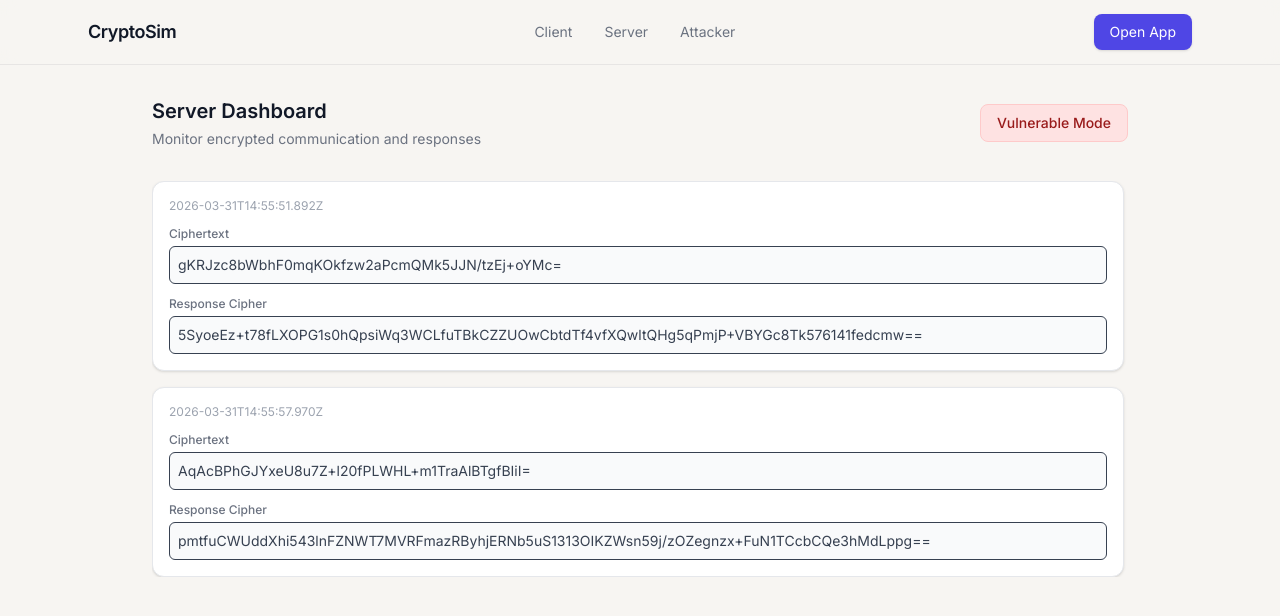
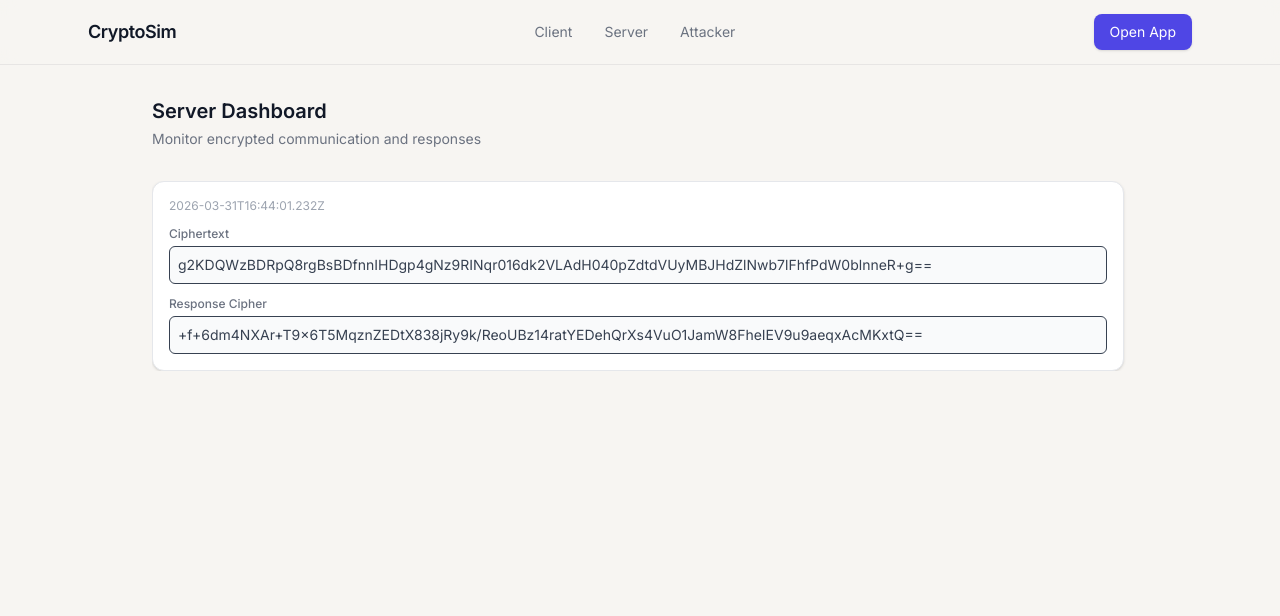
Before and after one commit to abhy85/Cyber-SecurityProject, a Next.js app in the folder padding-oracle/: page /server in a window 1280 px wide. Shown: the top 616 px of the page. Built offline with nearby package versions, Linux system fonts and the light colour scheme.

Commit message:
fixed blocks

```diff
--- a/padding-oracle/data.json
+++ b/padding-oracle/data.json
@@ -1,14 +1,8 @@
 [
   {
-    "id": 1774968951892,
-    "ciphertext": "gKRJzc8bWbhF0mqKOkfzw2aPcmQMk5JJN/tzEj+oYMc=",
-    "responseCipher": "5SyoeEz+t78fLXOPG1s0hQpsiWq3WCLfuTBkCZZUOwCbtdTf4vfXQwltQHg5qPmjP+VBYGc8Tk576141fedcmw==",
-    "timestamp": "2026-03-31T14:55:51.892Z"
-  },
-  {
-    "id": 1774968957970,
-    "ciphertext": "AqAcBPhGJYxeU8u7Z+l20fPLWHL+m1TraAlBTgfBIiI=",
-    "responseCipher": "pmtfuCWUddXhi543lnFZNWT7MVRFmazRByhjERNb5uS1313OIKZWsn59j/zOZegnzx+FuN1TCcbCQe3hMdLppg==",
-    "timestamp": "2026-03-31T14:55:57.970Z"
+    "id": 1774975441232,
+    "ciphertext": "g2KDQWzBDRpQ8rgBsBDfnnIHDgp4gNz9RINqr016dk2VLAdH040pZdtdVUyMBJHdZlNwb7lFhfPdW0blnneR+g==",
+    "responseCipher": "+f+6dm4NXAr+T9x6T5MqznZEDtX838jRy9k/ReoUBz14ratYEDehQrXs4VuO1JamW8FheIEV9u9aeqxAcMKxtQ==",
+    "timestamp": "2026-03-31T16:44:01.232Z"
   }
 ]
--- a/padding-oracle/src/components/BlockVisualizer.js
+++ b/padding-oracle/src/components/BlockVisualizer.js
@@ -2,10 +2,13 @@ import { splitBlocks } from "../lib/blocks";
 import { useMemo } from "react";
 
 export default function BlockVisualizer({ ciphertext, current, valid }) {
-  const blocks = useMemo(
-    () => splitBlocks(ciphertext),
-    [ciphertext]
-  );
+  const blocks = useMemo(() => splitBlocks(ciphertext), [ciphertext]);
+
+  // ensure valid is always an array
+  const validList = useMemo(() => {
+    if (!valid) return [];
+    return Array.isArray(valid) ? valid : [valid];
+  }, [valid]);
 
   return (
     <div className="bg-white border border-[#e5e7eb] rounded-xl p-5">
@@ -17,24 +20,26 @@ export default function BlockVisualizer({ ciphertext, current, valid }) {
         Cipher Blocks
       </div>
 
-      {blocks.map((block, bi) => (
+      {blocks.map((block, bi) => {
+        const bytes = Object.values(block);
+
+        return (
           <div key={bi} className="mb-5">
-
             <div className="text-xs text-gray-600 mb-2">
               Block {bi}
             </div>
 
             <div className="grid grid-cols-16 gap-1">
-            {block.map((byte, i) => {
-              // 🔥 CORRECT LOGIC (MODIFIED BLOCK = block-1)
+              {bytes.map((byte, i) => {
                 const isActive =
                   current?.block - 1 === bi &&
                   current?.byte === i;
 
-              const isRecovered = valid.some(
+                const isRecovered = validList.some(
                   (v) =>
                     v.block - 1 === bi &&
-                  v.byte === i
+                    v.byte === i &&
+                    v.status === "valid"
                 );
 
                 return (
@@ -42,7 +47,8 @@ export default function BlockVisualizer({ ciphertext, current, valid }) {
                     key={i}
                     className={`
                       h-8 flex items-center justify-center rounded-md text-[11px] font-mono border transition-all
-                    ${isActive
+                      ${
+                        isActive
                           ? "bg-black text-white scale-110"
                           : isRecovered
                           ? "bg-green-200 text-green-900 border-green-300"
@@ -50,13 +56,14 @@ export default function BlockVisualizer({ ciphertext, current, valid }) {
                       }
                     `}
                   >
-                  {byte.toString(16).padStart(2, "0")}
+                    {Number(byte).toString(16).padStart(2, "0")}
                   </div>
                 );
               })}
             </div>
           </div>
-      ))}
+        );
+      })}
     </div>
   );
 }
--- a/padding-oracle/src/pages/api/toggle-mode.js
+++ /dev/null
@@ -1,9 +0,0 @@
-let vulnerable = true;
-
-export default function handler(req, res) {
-  if (req.method === "POST") {
-    vulnerable = !vulnerable;
-  }
-
-  res.json({ vulnerable });
-}
--- a/padding-oracle/src/pages/attacker/[id].js
+++ b/padding-oracle/src/pages/attacker/[id].js
@@ -53,6 +53,7 @@ export default function AttackPage() {
       (log) => {
         setCurrent({ ...log });
 
+        console.log(log);
 
         if (log.progress !== undefined) {
           setProgress(log.progress);
--- a/padding-oracle/src/pages/server.js
+++ b/padding-oracle/src/pages/server.js
@@ -3,7 +3,6 @@ import Navbar from "../components/Navbar";
 
 export default function Server() {
   const [msgs, setMsgs] = useState([]);
-  const [vulnerable, setVulnerable] = useState(true);
 
   useEffect(() => {
     const fetchData = async () => {
@@ -42,19 +41,6 @@ export default function Server() {
             </p>
           </div>
 
-          {/* Mode Toggle */}
-          <button
-            onClick={toggleMode}
-            className={`
-              px-4 py-2 rounded-lg text-sm font-medium border transition
-              ${vulnerable
-                ? "bg-[#fee2e2] text-[#991b1b] border-[#fecaca]"
-                : "bg-[#ecfdf5] text-[#065f46] border-[#a7f3d0]"
-              }
-            `}
-          >
-            {vulnerable ? "Vulnerable Mode" : "Secure Mode"}
-          </button>
         </div>
 
         {/* Messages Container */}
```
Also changed, not shown: 2 other files (tests, documents, lock files or other folders). Lines whose indentation alone changed are shown as unchanged.
